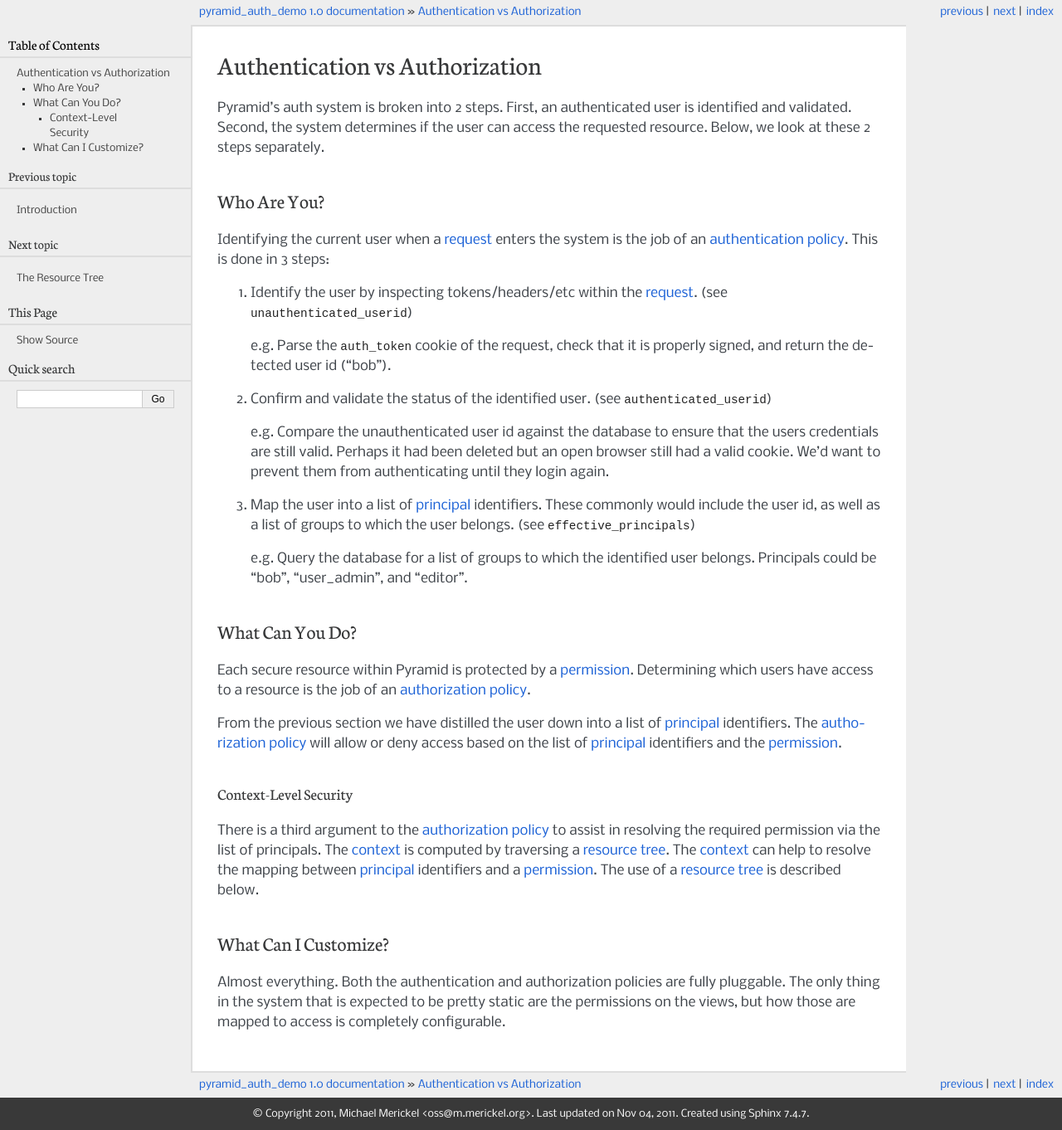
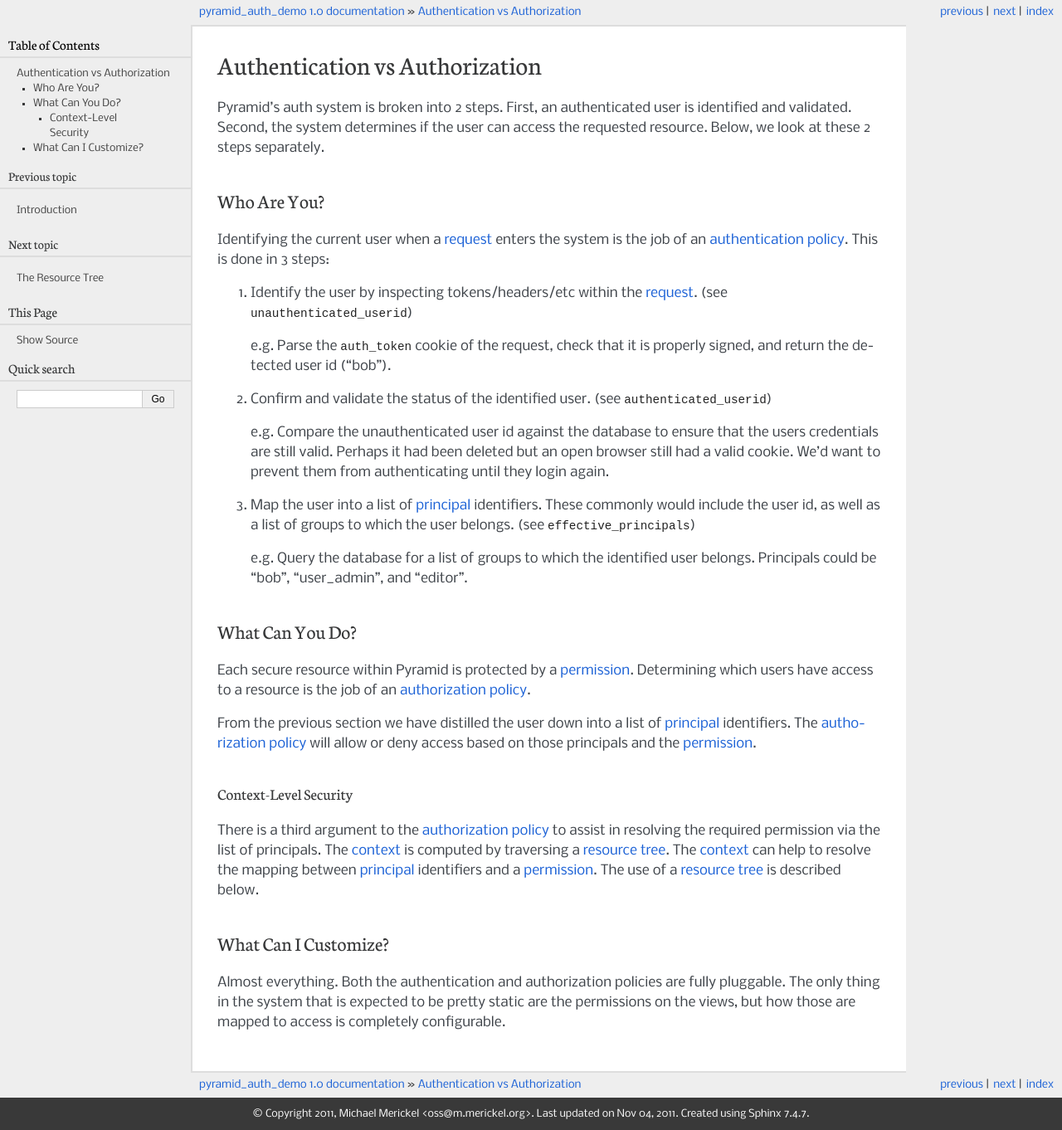
Before and after one commit to mmerickel/pyramid_auth_demo, a Sphinx documentation site: the page built from docs/auth_vs_auth.rst, in a window 1280 px wide. Shown: the whole page at 83% size. Built offline with Sphinx 7.4.7, drawn with Linux system fonts in a browser that asks for light colours.

Commit message:
fixes from Jim Penny

```diff
--- a/docs/auth_vs_auth.rst
+++ b/docs/auth_vs_auth.rst
@@ -45,8 +45,7 @@
 
 From the previous section we have distilled the user down into a list of
 :term:`principal` identifiers. The :term:`authorization policy` will allow
-or deny access based on the list of :term:`principal` identifiers and the
-:term:`permission`.
+or deny access based on those principals and the :term:`permission`.
 
 Context-Level Security
 ----------------------
--- a/docs/object_security.rst
+++ b/docs/object_security.rst
@@ -108,7 +108,7 @@
 Why Is This Interesting?
 ------------------------
 
-A URL in a "REST"-y world (to beat a dead term) is intended to focus
+An URL in a "REST"-y world (to beat a dead term) is intended to focus
 on a single resource. This maps very well to Pyramid's concept of
 traversing a tree of resources. Object-level security can be thought
 of in this way, where the resource in question is modifiable by
@@ -241,7 +241,7 @@
 Isn't This Just Traversal? Why Even Bother With URL Dispatch?
 -------------------------------------------------------------
 
-It's very very close to traversal. The traversal machinery is executed
+It's very close to traversal. The traversal machinery is executed
 whether using URL Dispatch or Traversal. The difference is simply how
 `view lookup` occurs. When using Traversal, the computed context and
 view name are the key factors in determining which view is executed. In
```
Also changed, not shown: docs/base_app.rst (+20 -8 lines).
